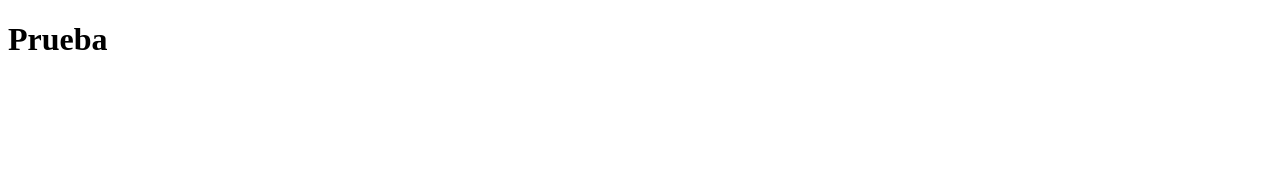
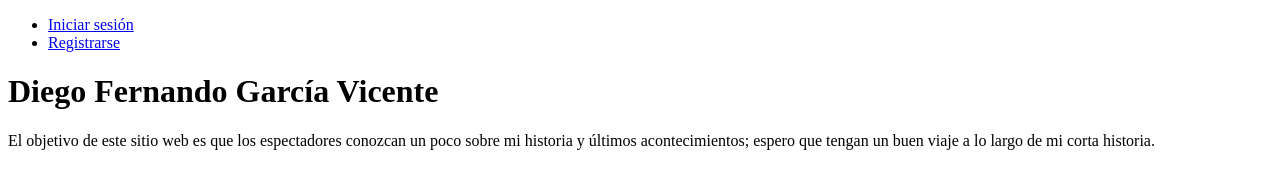
Before and after one commit to diegoFerGV/proyecto-personal, a plain HTML site: page index.html in a window 1280 px wide. Drawn offline with Linux system fonts and the light colour scheme.

Commit message:
agregando contenido del header

```diff
--- a/index.html
+++ b/index.html
@@ -7,6 +7,21 @@
     <title>Proyecto Final Diego</title>
 </head>
 <body>
-    <h1>Prueba</h1>
+    <header class="general-header">
+        <div class="menu-container">
+            <nav class="navegation">
+                <ul>
+                    <li><a href="#">Iniciar sesión</a></li>
+                    <li><a href="#">Registrarse</a></li>
+                </ul>
+            </nav>
+        </div>
+        <div class="header-content">
+            <h1>Diego Fernando García Vicente</h1>
+            <p>El objetivo de este sitio web es que los espectadores conozcan un poco sobre mi historia y últimos acontecimientos; espero que
+                tengan un buen viaje a lo largo de mi corta historia.
+            </p>
+        </div>
+    </header>
 </body>
 </html>
```
